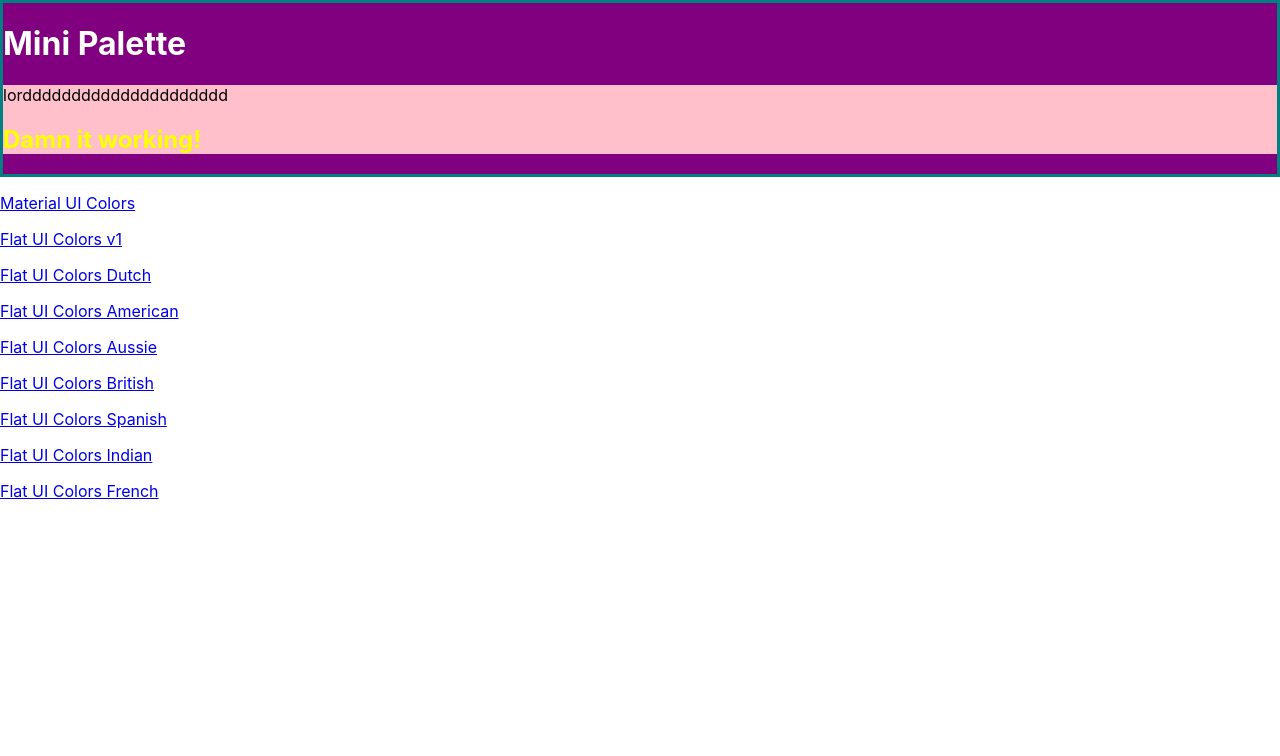
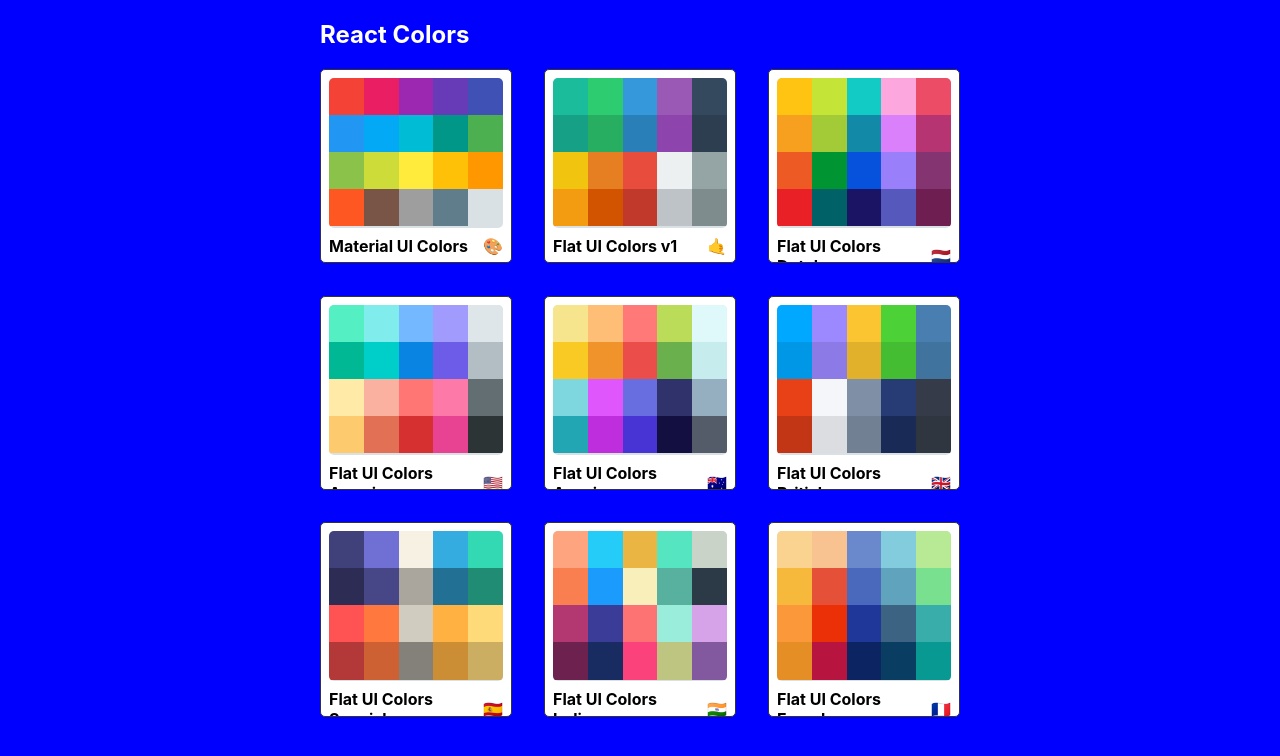
Before and after one commit to dipzcoded/dipzcoded_reactflatuicolor, a React (Create React App) app: page / in a window 1280 px wide. Shown: the top 756 px of the page. Built offline with nearby package versions, Linux system fonts and the light colour scheme.

Commit message:
done rough styling the palettelist and minipalette component

```diff
--- a/src/components/MiniPalette.js
+++ b/src/components/MiniPalette.js
@@ -2,30 +2,70 @@ import React, { Fragment } from "react";
 import { withStyles } from "@material-ui/core/styles";
 
 const styles = {
-  main: {
-    backgroundColor: "purple",
-    border: "3px solid teal",
-    "& h1": {
-      color: "#ffffff",
+  root: {
+    backgroundColor: "white",
+    border: "1px solid #333",
+    borderRadius: "5px",
+    padding: "0.5rem",
+    position: "relative",
+    overflow: "hidden",
+    "&:hover": {
+      cursor: "pointer",
     },
   },
-  secondary: {
-    backgroundColor: "pink",
-    "& h1": {
-      color: "yellow",
-    },
+  color: {
+    backgroundColor: "#dae1e4",
+    height: "150px",
+    width: "100%",
+    borderRadius: "5px",
+    overflow: "hidden",
+  },
+  title: {
+    display: "flex",
+    justifyContent: "space-between",
+    alignItems: "center",
+    margin: "0",
+    color: "#000",
+    paddingTop: "0.5rem",
+    fontSize: "1rem",
+    position: "relative",
+  },
+  emojis: {
+    marginLeft: "0.5rem",
+    fontSize: "1.5rem",
+  },
+  miniColor: {
+    height: "25%",
+    width: "20%",
+    display: "inline-block",
+    position: "relative",
+    margin: "0 auto",
+    marginBottom: "-4.5px",
   },
 };
 
-const MiniPalette = ({ classes: { main, secondary } }) => {
+const MiniPalette = ({
+  classes: { root, color, title, emojis, miniColor },
+  palette: { paletteName, emoji, colors },
+}) => {
+  const miniColorsBoxes = colors.map((color) => (
+    <div
+      className={miniColor}
+      style={{
+        backgroundColor: color.color,
+      }}
+      key={color.name}
+    />
+  ));
+
   return (
     <Fragment>
-      <div className={main}>
-        <h1>Mini Palette</h1>
-        <section className={secondary}>
-          lorddddddddddddddddddddd
-          <h1>Damn it working!</h1>
-        </section>
+      <div className={root}>
+        <div className={color}>{miniColorsBoxes}</div>
+        <h5 className={title}>
+          {" "}
+          {paletteName} <span>{emoji}</span>
+        </h5>
       </div>
     </Fragment>
   );
--- a/src/components/PaletteList.js
+++ b/src/components/PaletteList.js
@@ -2,18 +2,54 @@ import React from "react";
 import seedPalette from "../seed";
 import { Link } from "react-router-dom";
 import MiniPalette from "./MiniPalette";
+import { withStyles } from "@material-ui/core/styles";
 
-const PaletteList = () => {
+const styles = {
+  root: {
+    backgroundColor: "blue",
+    height: "100vh",
+    display: "flex",
+    alignItems: "flex-start",
+    justifyContent: "center",
+  },
+
+  container: {
+    width: "50%",
+    display: "flex",
+    alignItems: "flex-start",
+    flexDirection: "column",
+    flexWrap: "wrap",
+  },
+  nav: {
+    display: "flex",
+    width: "100%",
+    justifyContent: "space-between",
+    color: "white",
+  },
+  paletteGrid: {
+    boxSizing: "border-box",
+    width: "100%",
+    display: "grid",
+    gridTemplateColumns: "repeat(3, 30%)",
+    gridGap: "5%",
+  },
+};
+
+const PaletteList = ({ classes: { root, container, nav, paletteGrid } }) => {
   return (
-    <div>
-      <MiniPalette />
-      {seedPalette.map((palette) => (
-        <p>
-          <Link to={`/palette/${palette.id}`}>{palette.paletteName}</Link>
-        </p>
-      ))}
+    <div className={root}>
+      <div className={container}>
+        <nav className={nav}>
+          <h1>React Colors</h1>
+        </nav>
+        <div className={paletteGrid}>
+          {seedPalette.map((palette) => (
+            <MiniPalette palette={palette} />
+          ))}
+        </div>
+      </div>
     </div>
   );
 };
 
-export default PaletteList;
+export default withStyles(styles)(PaletteList);
--- a/src/seed.js
+++ b/src/seed.js
@@ -22,8 +22,8 @@ export default [
       { name: "deeporange", color: "#FF5722" },
       { name: "brown", color: "#795548" },
       { name: "grey", color: "#9E9E9E" },
-        { name: "bluegrey", color: "#607D8B" }
-      ]
+      { name: "bluegrey", color: "#607D8B" },
+    ],
   },
   {
     paletteName: "Flat UI Colors v1",
@@ -49,8 +49,8 @@ export default [
       { name: "Pumpkin", color: "#d35400" },
       { name: "Pomegranate", color: "#c0392b" },
       { name: "Silver", color: "#bdc3c7" },
-        { name: "Asbestos", color: "#7f8c8d" }
-      ]
+      { name: "Asbestos", color: "#7f8c8d" },
+    ],
   },
   {
     paletteName: "Flat UI Colors Dutch",
@@ -76,8 +76,8 @@ export default [
       { name: "TurkishAqua", color: "#006266" },
       { name: "20000LeaguesUnderTheSea", color: "#1B1464" },
       { name: "CircumorbitalRing", color: "#5758BB" },
-        { name: "MagentaPurple", color: "#6F1E51" }
-      ]
+      { name: "MagentaPurple", color: "#6F1E51" },
+    ],
   },
   {
     paletteName: "Flat UI Colors American",
@@ -103,8 +103,8 @@ export default [
       { name: "OrangeVille", color: "#e17055" },
       { name: "Chi-Gong", color: "#d63031" },
       { name: "PrunusAvium", color: "#e84393" },
-        { name: "DraculaOrchid", color: "#2d3436" }
-      ]
+      { name: "DraculaOrchid", color: "#2d3436" },
+    ],
   },
   {
     paletteName: "Flat UI Colors Aussie",
@@ -130,8 +130,8 @@ export default [
       { name: "SteelPink", color: "#be2edd" },
       { name: "Blurple", color: "#4834d4" },
       { name: "DeepCove", color: "#130f40" },
-        { name: "WizardGrey", color: "#535c68" }
-      ]
+      { name: "WizardGrey", color: "#535c68" },
+    ],
   },
   {
     paletteName: "Flat UI Colors British",
@@ -157,8 +157,8 @@ export default [
       { name: "HintOfPensive", color: "#dcdde1" },
       { name: "ChainGangGrey", color: "#718093" },
       { name: "PicoVoid", color: "#192a56" },
-        { name: "ElectroMagnetic", color: "#2f3640" }
-      ]
+      { name: "ElectroMagnetic", color: "#2f3640" },
+    ],
   },
   {
     paletteName: "Flat UI Colors Spanish",
@@ -184,8 +184,8 @@ export default [
       { name: "ChileanFire", color: "#cd6133" },
       { name: "GreyPorcelain", color: "#84817a" },
       { name: "AlamedaOchre", color: "#cc8e35" },
-        { name: "Desert", color: "#ccae62" }
-      ]
+      { name: "Desert", color: "#ccae62" },
+    ],
   },
   {
     paletteName: "Flat UI Colors Indian",
@@ -211,8 +211,8 @@ export default [
       { name: "EndingNavyBlue", color: "#182C61" },
       { name: "SasquatchSocks", color: "#FC427B" },
       { name: "PineGlade", color: "#BDC581" },
-        { name: "HighlighterLavender", color: "#82589F" }
-      ]
+      { name: "HighlighterLavender", color: "#82589F" },
+    ],
   },
   {
     paletteName: "Flat UI Colors French",
@@ -238,7 +238,7 @@ export default [
       { name: "JalapenoRed", color: "#b71540" },
       { name: "DarkSapphire", color: "#0c2461" },
       { name: "ForestBlues", color: "#0a3d62" },
-        { name: "ReefEncounter", color: "#079992" }
-      ]
-    }
+      { name: "ReefEncounter", color: "#079992" },
+    ],
+  },
 ];
```
Lines whose indentation alone changed are shown as unchanged.
